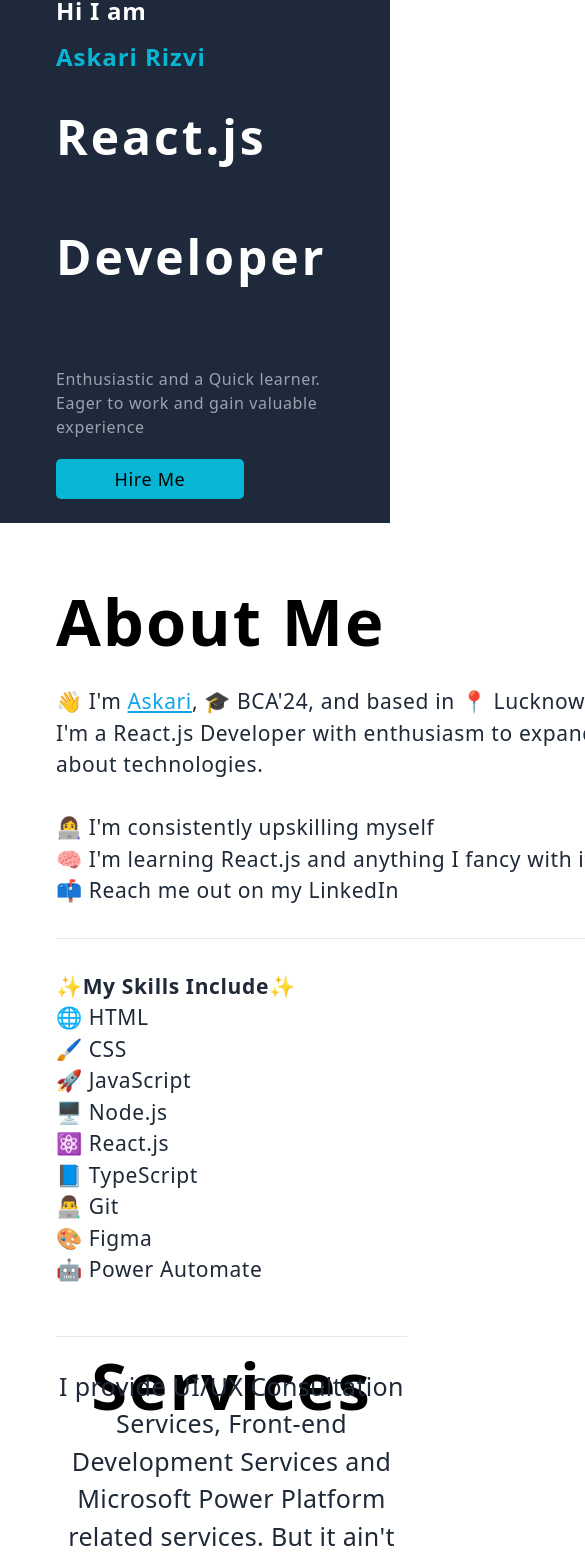
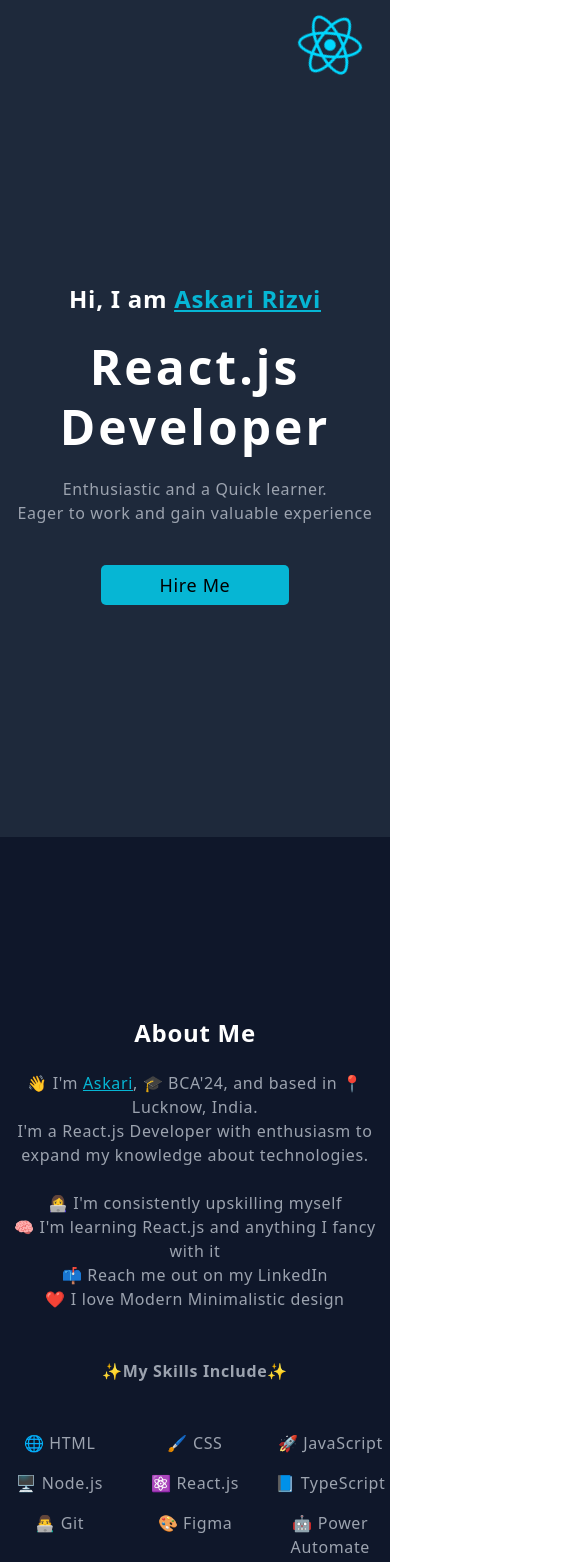
Before and after one commit to Askari64/Personal-Website, a React (Vite) app: page / in a window 390 px wide. Shown: the part 394-1956 px from the top of the page, 585 px wide, since content can reach past the window. Built offline with nearby package versions, Linux system fonts and the light colour scheme.

Commit message:
major design change

```diff
--- a/src/App.jsx
+++ b/src/App.jsx
@@ -1,24 +1,24 @@
-import React from 'react'
-import Navbar from './components/Navbar'
-import Header from './components/Header'
-import AboutMe from './components/AboutMe'
-import Services from './components/Services'
-import Projects from './components/Projects'
-import Contact from './components/Contact'
-import Footer from './components/Footer'
+import React from "react";
+import Navbar from "./components/Navbar";
+import AboutMe from "./components/AboutMe";
+import Services from "./components/Services";
+import Projects from "./components/Projects";
+import Contact from "./components/Contact";
+import Footer from "./components/Footer";
+import Header2 from "./components/Header2";
 
 const App = () => {
   return (
     <>
-    <Navbar/>
-   <Header/>
-   <AboutMe/>
-   <Services/>
-   <Projects/>
-   <Contact/>
-   <Footer/>
+      <Navbar />
+      <Header2 />
+      <AboutMe/>
+      <Services/>
+      <Projects/>
+      <Contact/>
+      <Footer/>
     </>
-  )
-}
+  );
+};
 
-export default App
+export default App;
--- a/src/components/AboutMe.jsx
+++ b/src/components/AboutMe.jsx
@@ -4,17 +4,17 @@
   return (
     <div
       id="about-me"
-      className="w-[100%] h-full mt-[50px] flex justify-between"
+      className="w-full h-screen flex flex-col items-center justify-center bg-slate-900 overflow-x-hidden overflow-y-auto py-5 relative"
     >
-      <div>
-        <h2 className="w-[330px] h-[98px] top-[55px] font-poppins text-black text-[65px] ml-[56px] font-semibold leading-normal tracking-[1.95px]">
+      <div className="mt-[56px] md:mt-[16px] text-center space-y-5">
+        <h2 className="text-white text-[24px] md:text-[32px] lg:text-[48px] font-semibold leading-normal tracking-[0.72px]">
           About Me
         </h2>
-        <p className="w-[750px] h-full mt-[15px] font-poppins text-gray-800 text-[21px] ml-[56px] font-normal leading-normal tracking-[0.63px] ">
+        <p className="text-gray-400 font-poppins text-[16px] md:text-[24px] lg:text-[28px] leading-normal tracking-[0.64px] mt-[20px] text-center">
           👋 I'm{" "}
           <a
             href="https://www.linkedin.com/in/syed-mohammed-askari-rizvi-a9b4061a3"
-            className="text-sky-500"
+            className="text-cyan-500 underline hover:text-cyan-500 transition-all duration-1000 ease-in"
             target="_blank"
             rel="noopener noreferrer"
           >
@@ -27,12 +27,15 @@
             <li>👩‍💻 I'm consistently upskilling myself</li>
             <li>🧠 I'm learning React.js and anything I fancy with it</li>
             <li>📫 Reach me out on my LinkedIn</li>
-            <br /> <hr /> <br />
-            <li>
-              <h3>
-                ✨<b>My Skills Include</b>✨
-              </h3>
-            </li>
+            <li>❤️ I love Modern Minimalistic design</li>
+          </ul>
+          <br /> <br />
+          <h3>
+            ✨<b>My Skills Include</b>✨
+          </h3>{" "}
+          <br />
+          <br />
+          <ul className="grid grid-cols-3 gap-4 ">
             <li>🌐 HTML</li>
             <li>🖌️ CSS</li>
             <li>🚀 JavaScript</li>
@@ -45,17 +48,6 @@
           </ul>
         </p>
       </div>
-      <aside className="mr-[56px]">
-        <iframe
-          style={{ borderRadius: "12px" }}
-          src="https://open.spotify.com/embed/playlist/3OxT8QEGfzdIxaljjQsedI?utm_source=generator"
-          width="400"
-          height="700px"
-          allowFullScreen=""
-          allow="autoplay; clipboard-write; encrypted-media; fullscreen; picture-in-picture"
-          loading="lazy"
-        />
-      </aside>
     </div>
   );
 };
--- a/src/components/Card.jsx
+++ b/src/components/Card.jsx
@@ -2,11 +2,11 @@
 
 const Card = ({ title, content }) => {
   return (
-    <div className="w-[330px] h-[346px] bg-opacity-80 backdrop-blur-lg bg-sky-400 rounded-[14px] p-6 m-4">
-      <h2 className="text-black text-[32px] font-semibold text-center font-poppins">
+    <div className="w-[330px] h-[346px] rounded-[14px] p-6 m-4 relative overflow-hidden bg-slate-900">
+      <h2 className="text-[32px] font-bold text-center text-white font-poppins">
         {title}
       </h2>
-      <p className="text-gray-800 text-[19px] mt-[24px] font-normal text-center font-poppins">
+      <p className="text-[19px] mt-[24px] font-semibold text-center text-gray-400 font-poppins">
         {content}
       </p>
     </div>
--- a/src/components/Header2.jsx
+++ b/src/components/Header2.jsx
@@ -4,33 +4,51 @@
 const Header2 = () => {
   return (
     <header className="w-full h-screen flex-shrink-1 flex flex-col items-center justify-center bg-slate-800 overflow-x-hidden py-5 relative">
-
-      <img src={reactLogo} alt="React Logo" className="absolute top-0 right-[2%] m-5 h-16 w-16 animate-[spin_10s_linear_infinite]" />
+      <img
+        src={reactLogo}
+        alt="React Logo"
+        className="absolute top-0 right-[2%] m-5 h-16 w-16 animate-[spin_10s_linear_infinite]"
+      />
 
       <div id="home" className="mt-[56px] md:mt-[16px] text-center space-y-5">
-
-        <p style={{marginBottom: '20px'}} className="text-white text-[24px] md:text-[32px] lg:text-[48px] font-semibold leading-normal tracking-[0.72px]">
-          Hi I am {" "}
+        <p
+          style={{ marginBottom: "20px" }}
+          className="text-white text-[24px] md:text-[32px] lg:text-[48px] font-semibold leading-normal tracking-[0.72px]"
+        >
+          Hi, I am{" "}
           <span className="text-cyan-500 font-poppins underline hover:text-cyan-500 transition-all duration-1000 ease-in">
-            <a href="https://github.com/Askari64" target="blank">Askari Rizvi</a>
+            <a href="https://github.com/Askari64" target="blank">
+              Askari Rizvi
+            </a>
           </span>
         </p>
 
-        <h1 style={{marginBottom: '20px'}} className="text-white font-poppins text-[48px] md:text-[64px] lg:text-[100px] font-bold leading-[60px] md:leading-[80px] lg:leading-[120px] tracking-[3px] text-center">
+        <h1
+          style={{ marginBottom: "20px" }}
+          className="text-white font-poppins text-[48px] md:text-[64px] lg:text-[100px] font-bold leading-[60px] md:leading-[80px] lg:leading-[120px] tracking-[3px] text-center"
+        >
           React.js Developer
         </h1>
 
-        <p style={{marginBottom: '20px'}} className="text-gray-400 font-poppins text-[16px] md:text-[24px] lg:text-[28px] leading-normal tracking-[0.64px] mt-[20px] text-center">
+        <p
+          style={{ marginBottom: "20px" }}
+          className="text-gray-400 font-poppins text-[16px] md:text-[24px] lg:text-[28px] leading-normal tracking-[0.64px] mt-[20px] text-center"
+        >
           Enthusiastic and a Quick learner.
           <br /> Eager to work and gain valuable experience
         </p>
 
         <button className="bg-cyan-500 hover:bg-cyan-600 active:bg-cyan-700 rounded-[5px] text-black font-poppins text-[18px] md:text-[21px] lg:text-[24px] font-normal leading-normal tracking-[0.63px] w-[188px] md:w-[188px] h-[40px] md:h-[52px] text-center mt-[20px]">
-          <a href="https://www.linkedin.com/in/syed-mohammed-askari-rizvi-a9b4061a3" className="w-full h-full flex items-center justify-center" target="_blank" rel="noopener noreferrer">Hire Me</a>
+          <a
+            href="https://www.linkedin.com/in/syed-mohammed-askari-rizvi-a9b4061a3"
+            className="w-full h-full flex items-center justify-center"
+            target="_blank"
+            rel="noopener noreferrer"
+          >
+            Hire Me
+          </a>
         </button>
-
       </div>
-
     </header>
   );
 };
--- a/src/components/ProjectCard.jsx
+++ b/src/components/ProjectCard.jsx
@@ -2,7 +2,7 @@
 
 const ProjectCard = ({ title, content, image, link }) => {
   return (
-    <div className="w-[330px] h-auto bg-opacity-80 backdrop-blur-lg bg-sky-400 rounded-[14px] p-6 m-4 flex flex-col items-center">
+    <div className="w-[330px] h-auto bg-slate-800 text-white rounded-[14px] p-6 m-4 flex flex-col items-center">
       <a href={link}>
         <img
           src={image}
@@ -10,10 +10,10 @@
           className="w-full h-auto object-cover rounded-t-[14px]"
         />
       </a>
-      <h3 className="text-black text-[32px] font-semibold text-center font-poppins mt-4">
+      <h3 className="text-[32px] font-bold text-center font-poppins mt-4">
         {title}
       </h3>
-      <p className="text-gray-800 text-[19px] font-normal text-center font-poppins mt-4">
+      <p className="text-gray-400 text-[19px] font-semivold text-center font-poppins mt-4">
         {content}
       </p>
     </div>
--- a/src/components/Projects.jsx
+++ b/src/components/Projects.jsx
@@ -8,10 +8,10 @@
   return (
     <div
       id="project"
-      className="w-[90%] h-full mt-[50px] ml-[56px] flex justify-center flex-col overflow-x-hidden"
+      className="w-full flex flex-col items-center justify-center bg-slate-900 overflow-x-hidden overflow-y-auto py-5 relative"
     >
       <hr />
-      <h2 className="flex  w-[400px] h-[98px] font-poppins text-black text-[65px] font-semibold leading-normal tracking-[1.95px] mx-auto">
+      <h2 className="text-white text-center font-poppins text-[30px] md:text-[48px] lg:text-[65px] xl:text-[80px] 2xl:text-[100px] font-semibold leading-normal tracking-[0.95px] w-full">
         My Projects
       </h2>
       <div className="flex justify-center w-full gap-[50px] mt-[80px] flex-wrap">
--- a/src/components/Services.jsx
+++ b/src/components/Services.jsx
@@ -5,23 +5,23 @@
   return (
     <div
       id="services"
-      className="w-[90%] h-[full] mt-[50px] ml-[56px] flex justify-center flex-col overflow-x-hidden"
+      className="w-full h-screen flex flex-col items-center justify-center bg-slate-800 overflow-x-hidden overflow-y-auto py-5 relative"
     >
       <hr />
-      <h1 className="w-full h-[full] font-poppins text-black text-[65px] font-semibold leading-normal tracking-[1.95px] flex justify-center">
+      <h1 className="text-white text-center font-poppins text-[30px] md:text-[48px] lg:text-[65px] xl:text-[80px] 2xl:text-[100px] font-semibold leading-normal tracking-[0.95px] w-full">
         Services
       </h1>
-      <p className="w-[full] h-[100px] mt-[15px] text-gray-800 font-poppins text-[25px] font-normal leading-normal tracking-[0.36px] flex justify-center items-center flex-col text-center mx-auto">
+      <p className="text-gray-400 font-poppins text-[18px] md:text-[25px] lg:text-[30px] xl:text-[36px] 2xl:text-[42px] mt-[15px] font-normal leading-normal tracking-[0.36px] text-center mx-auto w-full">
         I provide UI/UX Consultation Services, Front-end Development Services
         and Microsoft Power Platform related services. But it ain't limited
         here. <br />
         <a href="mailto:askarir64@gmail.com">
-          <span className="text-sky-400 hover:underline">
+          <span className="text-cyan-500 hover:underline">
             <b>Reach out for more</b>
           </span>
         </a>
       </p>
-      <div className="flex justify-center w-full gap-[50px] mt-[80px] flex-wrap">
+      <div className="flex justify-center w-full gap-[4%] mt-[80px] flex-wrap">
         <Card
           title="UI & UX Consultation"
           content="UI/UX Consultation service for your Websites and Applications"
```
Also changed, not shown: src/components/Contact.jsx (+13 -6 lines), src/components/Footer.jsx (+9 -9 lines).
